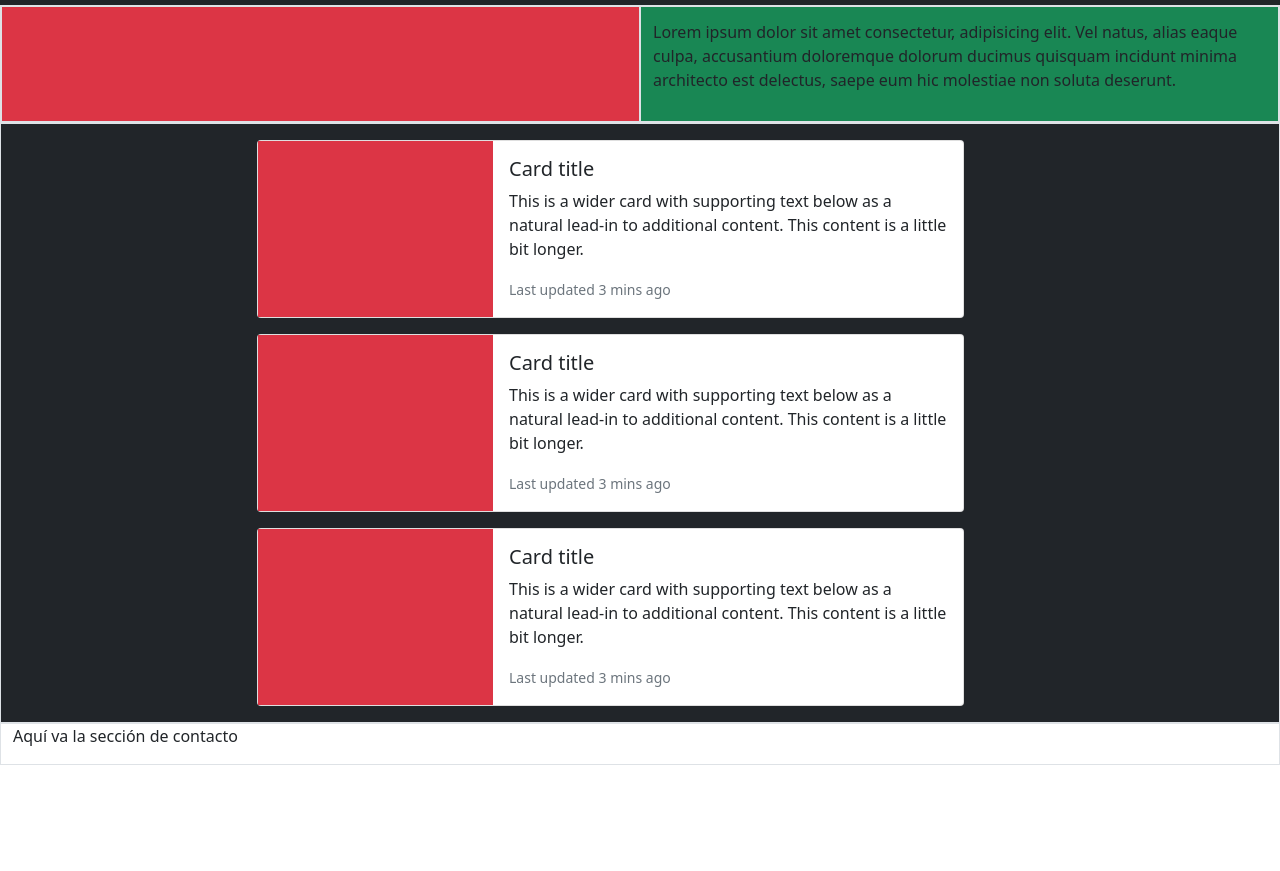
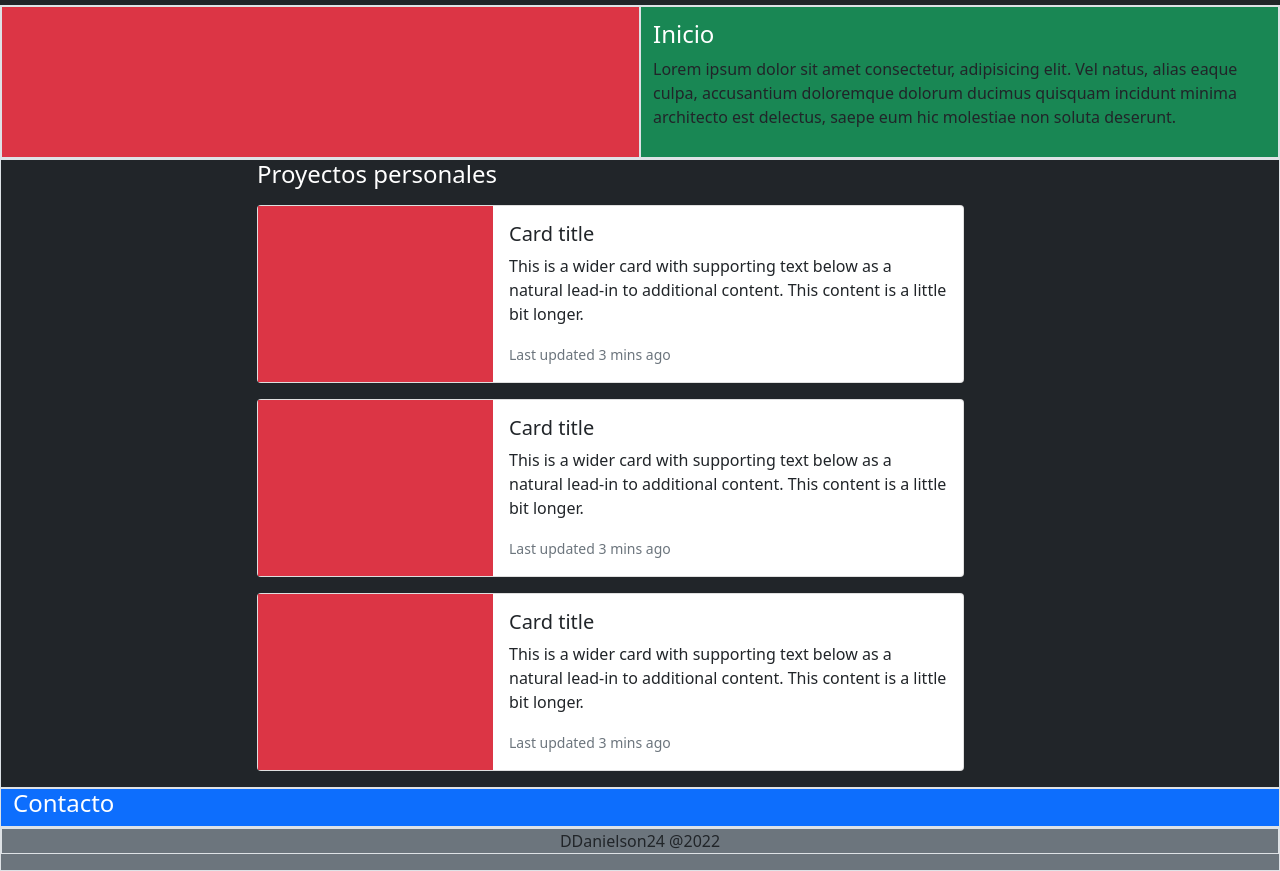
Before and after one commit to DDanielson24/DDanielson24.github.io, a plain HTML site: page index.html in a window 1280 px wide. Shown: the part 53-924 px from the top of the page. Before the commit the page ends 818 px from the top, so only its background shows below. Drawn offline with nearby package versions, Linux system fonts and the light colour scheme.

Commit message:
progreso footer y contacto

```diff
--- a/index.html
+++ b/index.html
@@ -46,6 +46,7 @@
             <div class="col border bg-danger">
             </div>
             <div class="col border">
+                <h4 class="Cabecera">Inicio</h4>
                 <p>Lorem ipsum dolor sit amet consectetur, adipisicing elit. Vel natus, alias eaque culpa, accusantium doloremque dolorum ducimus quisquam incidunt minima architecto est delectus, saepe eum hic molestiae non soluta deserunt.</p>
             </div>
         </div>
@@ -53,6 +54,7 @@
 
     <!-- Proyectos personales -->
     <div id="PPersonales" class="container-fluid bg-dark border">
+        <h4 class="Cabecera">Proyectos personales</h4>
         <div class="card mt-3 mb-3">
             <div class="row g-0">
                 <div class="col-md-4 bg-danger"></div>
@@ -92,9 +94,14 @@
     </div>
 
     <!-- Contacto -->
-    <div id="Contacto" class="container-fluid border">
-        <p>Aquí va la sección de contacto</p>
+    <div id="Contacto" class="container-fluid border bg-primary">
+        <h4 class="Cabecera">Contacto</h4>
     </div>
+
+    <!-- Footer -->
+    <footer class="border bg-secondary">
+        <p class="Footer border">DDanielson24 @2022</p>
+    </footer>
 
     <!-- JavaScript para Bootstrap -->
     <script src="https://cdn.jsdelivr.net/npm/bootstrap@5.0.2/dist/js/bootstrap.bundle.min.js" integrity="sha384-MrcW6ZMFYlzcLA8Nl+NtUVF0sA7MsXsP1UyJoMp4YLEuNSfAP+JcXn/tWtIaxVXM" crossorigin="anonymous"></script>
--- a/styles.css
+++ b/styles.css
@@ -1,5 +1,9 @@
 .card {
     width: 70%;
+}
+
+.Cabecera {
+    color: white;
 }
 
 #PPersonales {
@@ -10,3 +14,7 @@
     padding-top: 1%;
     padding-bottom: 1%;
 }
+
+.Footer {
+    text-align: center;
+}
```
